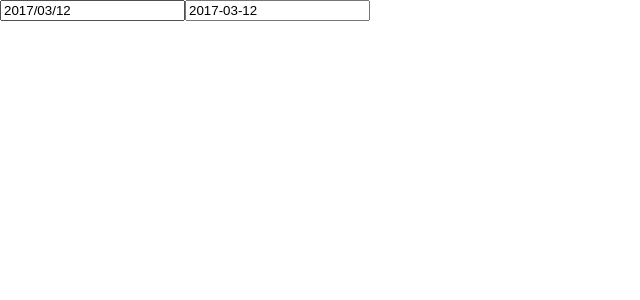
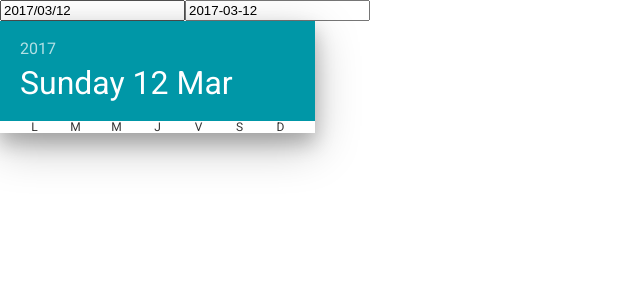
Before and after one commit to massile/date-picker-react, a React (Create React App) app: page / in a window 1280 px wide. Shown: the top 300 px of the page, without its empty margins (0-640 px from the left). Built offline with nearby package versions, Linux system fonts and the light colour scheme.

Commit message:
Styling date picker agenda

```diff
--- a/package.json
+++ b/package.json
@@ -6,6 +6,7 @@
     "moment": "^2.20.1",
     "react": "^16.2.0",
     "react-dom": "^16.2.0",
+    "react-jss": "^8.2.1",
     "react-scripts": "1.1.0"
   },
   "scripts": {
--- a/src/App.js
+++ b/src/App.js
@@ -1,12 +1,11 @@
-import React, { Component } from 'react';
-import DatePicker from './Datepicker';
+import React from 'react';
+import DatePicker from './components/Datepicker';
 
-class App extends Component {
-  render() {
-    return (
+const App = () => (
+    <div>
       <DatePicker value="2017/03/12" format="YYYY/MM/DD" name="start" />
-    );
-  }
-}
+      {/* <DatePicker value="2010-03-12" name="start" /> */}
+    </div>
+);
 
 export default App;
--- a/src/Datepicker.js
+++ /dev/null
@@ -1,29 +0,0 @@
-import React, { Component } from 'react';
-import moment from 'moment';
-import PropTypes from 'prop-types';
-
-class DatePicker extends Component {
-    static defaultProps = {
-        format: 'YYYY-MM-DD'
-    }
-
-    static propTypes = {
-        value: PropTypes.string.isRequired,
-        format: PropTypes.string,
-        name: PropTypes.string,
-    };
-
-    render() {
-        const { value, format, name } = this.props;
-        const date = moment(value, format);
-
-        return (
-            <div>
-                <input type="text" value={ date.format(format) }/>
-                <input type="text" name={name} value={ date.format('YYYY-MM-DD') }/>
-            </div>
-        );
-    }
-}
-
-export default DatePicker;
--- /dev/null
+++ b/src/components/DatePickerAgenda.js
@@ -0,0 +1,70 @@
+import React from 'react';
+import withStyle from 'react-jss';
+
+const headerHeight = 100;
+const daySize = 41;
+const weekDays = ['L', 'M', 'M', 'J', 'V', 'S', 'D'];
+
+const style = {
+    datePicker: {
+        position: 'absolute',
+        top: '100%',
+        zIndex: 5,
+        width: 315,
+        backgroundColor: 'white',
+        boxShadow: '0 14px 45px rgba(0, 0, 0, 0.25), 0 10px 18px rgba(0, 0, 0, 0.22)',
+    },
+    header: {
+        backgroundColor: '#0097a7',
+        color: 'white',
+        padding: 20,
+        height: headerHeight
+    },
+    year: {
+        opacity: 0.7,
+        marginBottom: 10,
+        lineHeight: '16px',
+    },
+    date: {
+        fontSize: 32,
+        lineHeight: '32px'
+    },
+    week: {
+        fontSize: 12,
+        lineHeight: '12px',
+        color: 'rgba(0, 0, 0, 0.8)',
+        padding: '0 14px',
+    },
+    weekDay: {
+        float: 'left',
+        width: daySize,
+        textAlign: 'center',
+    }
+};
+
+const DatePickerAgenda = ({ date, classes }) => {
+    const year = date.format('YYYY');
+    const dateFormatted = date.format('dddd DD MMM');
+
+    return (
+        <div className={classes.datePicker}>
+            <header className={classes.header}>
+                <div className={classes.year}>
+                    {year}
+                </div>
+                <div className={classes.date}>
+                    {dateFormatted}
+                </div>
+            </header>
+            <div className={classes.week}>
+                { weekDays.map((day, i) => (
+                    <div className={classes.weekDay} key={i}>
+                        {day}
+                    </div>
+                )) }
+            </div>
+        </div>
+    );
+}
+
+export default withStyle(style)(DatePickerAgenda);
--- /dev/null
+++ b/src/components/Datepicker.js
@@ -0,0 +1,36 @@
+import React from 'react';
+import moment from 'moment';
+import PropTypes from 'prop-types';
+import DatePickerAgenda from './DatePickerAgenda';
+import withStyles from 'react-jss';
+
+moment.locale('fr');
+
+const style = {
+    container: {
+        position: 'relative',
+    }
+};
+
+const DatePicker = ({ value, format, name, classes }) => {
+    const date = moment(value, format);
+    return (
+        <div className={classes.container}>
+            <input type="text" value={ date.format(format) }/>
+            <input type="text" name={name} value={ date.format('YYYY-MM-DD') }/>
+            <DatePickerAgenda date={date} />
+        </div>
+    );
+};
+
+DatePicker.defaultProps = {
+    format: 'YYYY-MM-DD'
+};
+
+DatePicker.propTypes = {
+    value: PropTypes.string.isRequired,
+    format: PropTypes.string,
+    name: PropTypes.string,
+};
+
+export default withStyles(style)(DatePicker);
--- a/src/index.css
+++ b/src/index.css
@@ -1,5 +1,11 @@
+@import url('https://fonts.googleapis.com/css?family=Roboto');
+
 body {
   margin: 0;
   padding: 0;
-  font-family: sans-serif;
+  font-family: Roboto, sans-serif;
 }
+
+* {
+  box-sizing: border-box;
+}
```
Also changed, not shown: 1 other file (tests, documents, lock files or other folders).
